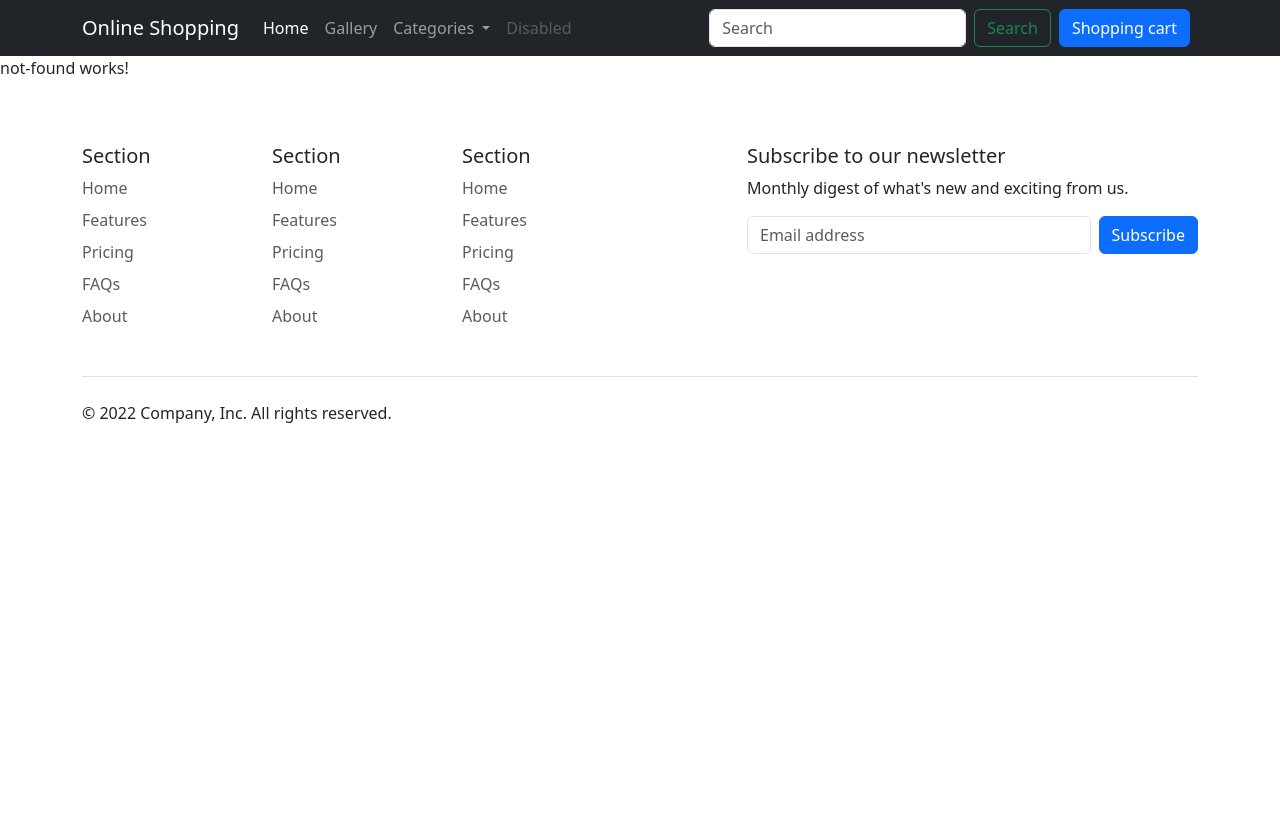
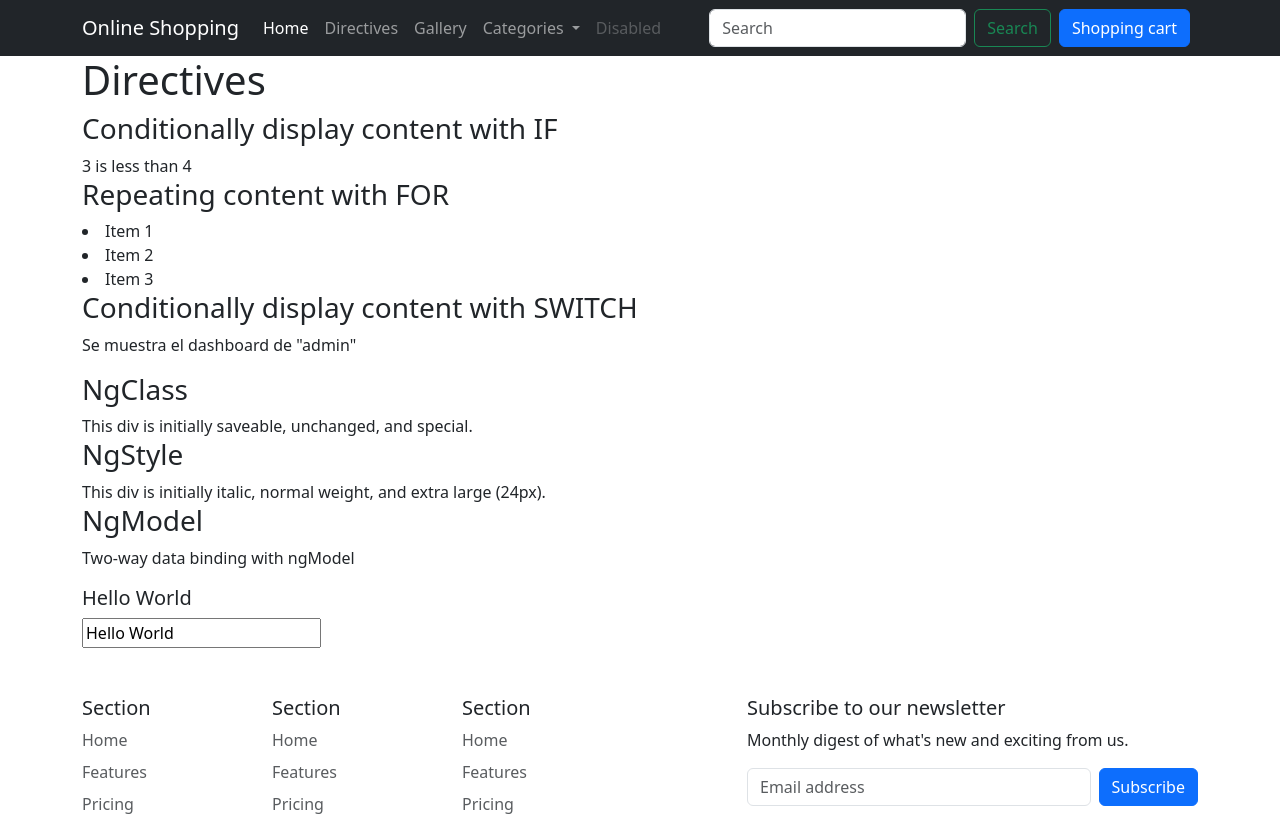
Before and after one commit to paul-ventura-git/di3-angular-19-course, an Angular app: page /directives in a window 1280 px wide. Shown: the top 816 px of the page. Built offline with nearby package versions, Linux system fonts and the light colour scheme.

Commit message:
directives

```diff
--- a/src/app/app.routes.ts
+++ b/src/app/app.routes.ts
@@ -1,6 +1,7 @@
 import { Routes } from '@angular/router';
 
 import { HomeComponent } from './modules/outer/pages/home/home.component';
+import { DirectivesComponent } from './modules/outer/pages/directives/directives.component';
 import { GalleryComponent } from './modules/outer/pages/gallery/gallery.component';
 import { ProductDetailsComponent } from './modules/outer/components/product-details/product-details.component';
 import { NotFoundComponent } from './shared/components/not-found/not-found.component';
@@ -10,5 +11,6 @@ export const routes: Routes = [
   { path: '', component: HomeComponent},
   { path: 'gallery', component: GalleryComponent },
   { path: 'gallery/:category/:id', component: ProductDetailsComponent },
+  { path: 'directives', component: DirectivesComponent},
   { path: '**', component: NotFoundComponent }
 ];
--- a/src/app/modules/outer/components/header/header.component.html
+++ b/src/app/modules/outer/components/header/header.component.html
@@ -8,6 +8,9 @@
       <ul class="navbar-nav me-auto mb-2 mb-lg-0">
         <li class="nav-item">
           <a class="nav-link active" aria-current="page" routerLink="">Home</a>
+        </li>
+        <li class="nav-item">
+          <a class="nav-link" routerLink="directives">Directives</a>
         </li>
         <li class="nav-item">
           <a class="nav-link" routerLink="gallery">Gallery</a>
--- /dev/null
+++ b/src/app/modules/outer/pages/directives/directives.component.html
@@ -0,0 +1,55 @@
+<div class="container">
+  <h1>Directives</h1>
+  <h3>Conditionally display content with IF</h3>
+  @if (a > b) {
+    <p>{{a}} is greater than {{b}} (Este mensaje solo se muestra cuando a es mayor que b)</p>
+  }
+
+  @if (a > b) {
+    {{a}} is greater than {{b}}
+  } @else if (b > a) {
+    {{a}} is less than {{b}}
+  } @else {
+    {{a}} is equal to {{b}}
+  }
+  <h3>Repeating content with FOR</h3>
+
+  @for (item of items; track item.id) {
+    <li>{{item.name}}</li>
+  } @empty {
+    <li aria-hidden="true"> There are no items. </li>
+  }
+
+  <h3>Conditionally display content with SWITCH</h3>
+  @switch (userPermissions) {
+    @case ('admin') {
+      <p>Se muestra el dashboard de "admin"</p>
+    }
+    @case ('reviewer') {
+      <p>Se muestra el dashboard de "reviewer"</p>
+    }
+    @case ('editor') {
+      <p>Se muestra el dashboard de "editor"</p>
+    }
+    @default {
+      <p>Se muestra el dashboard de "viewer"</p>
+    }
+  }
+
+  <h3>NgClass</h3>
+  <div [ngClass]="currentClasses">
+    This div is initially saveable, unchanged, and special.
+  </div>
+
+  <h3>NgStyle</h3>
+  <div [ngStyle]="currentStyles">
+    This div is initially italic, normal weight, and extra large (24px).
+  </div>
+
+  <h3>NgModel</h3>
+  <p>Two-way data binding with ngModel</p>
+
+    <h5>{{abc}}</h5>
+    <input [(ngModel)]="abc">
+
+</div>
--- /dev/null
+++ b/src/app/modules/outer/pages/directives/directives.component.ts
@@ -0,0 +1,54 @@
+import { Component, OnInit } from '@angular/core';
+import {NgClass, NgStyle} from '@angular/common';
+import {FormsModule} from '@angular/forms';
+
+@Component({
+  selector: 'app-directives',
+  imports: [NgClass, NgStyle, FormsModule],
+  templateUrl: './directives.component.html',
+  styleUrl: './directives.component.css'
+})
+
+export class DirectivesComponent {
+
+  toggleButtonStyle() {
+    throw new Error('Method not implemented.');
+  }
+
+  a= 3;
+  b= 4;
+
+  items = [
+    { id: 1, name: 'Item 1', value: 10 },
+    { id: 2, name: 'Item 2', value: 20 },
+    { id: 3, name: 'Item 3', value: 30 }
+  ]
+
+  userPermissions: String = "admin"
+
+  canSave: boolean = true;
+  isUnchanged: boolean = false;
+  isSpecial: boolean = true;
+
+  currentClasses: Record<string, boolean> = {};
+  setCurrentClasses() {
+    // CSS classes: added/removed per current state of component properties
+    this.currentClasses = {
+      saveable: this.canSave,
+      modified: !this.isUnchanged,
+      special: this.isSpecial,
+    };
+  }
+
+  currentStyles: Record<string, string> = {};
+  setCurrentStyles() {
+    // CSS styles: set per current state of component properties
+    this.currentStyles = {
+      'font-style': this.canSave ? 'italic' : 'normal',
+      'font-weight': !this.isUnchanged ? 'bold' : 'normal',
+      'font-size': this.isSpecial ? '24px' : '12px',
+    };
+  }
+
+  abc="Hello World";
+}
```
Also changed, not shown: src/app/modules/outer/pages/directives/directives.component.css (added).
